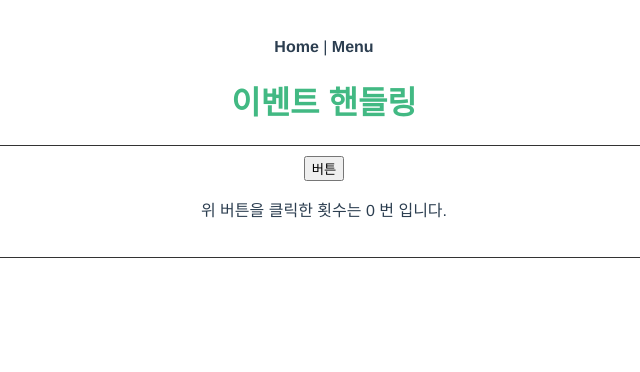
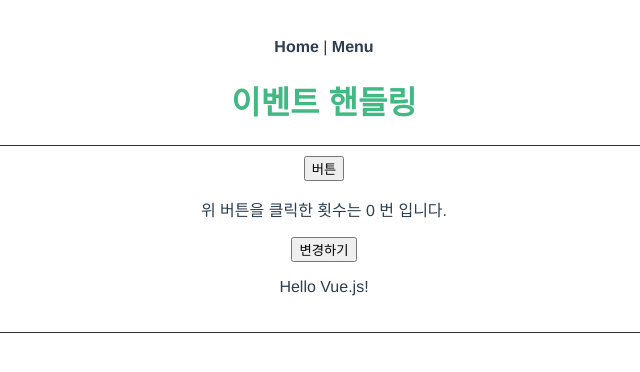
Before and after one commit to kyeongmin21/vueStudy, a Vue app: page /event in a window 1280 px wide. Shown: the top 372 px of the page, without its empty margins (316-956 px from the left). Built offline with nearby package versions, Linux system fonts and the light colour scheme.

Commit message:
transition 이벤트

```diff
--- a/src/views/Event.vue
+++ b/src/views/Event.vue
@@ -4,7 +4,14 @@
 
     <section class="first">
       <button @click="counter">버튼</button>
-      <p>위 버튼을 클릭한 횟수는 {{ num}} 번 입니다.</p>
+      <p>위 버튼을 클릭한 횟수는 {{ num }} 번 입니다.</p>
+
+      <button v-on:click="show =! show">변경하기</button>
+      <transition>
+        <p v-if="show">Hello Vue.js!</p>
+      </transition>
+
+
     </section>
   </div>
 </template>
@@ -13,22 +20,30 @@
 
 export default {
   name: "Event",
-  components: {
-
-  },
+  components: {},
   data() {
     return {
       num: 0,
+      show: true,
     };
   },
   methods: {
     counter() {
       this.num += 1;
-    }
+    },
+
   },
 };
 </script>
 
-<style>
+<style scoped>
 @import "/css/style.css";
+
+.v-enter-active, .v-leave-active {
+  transition: opacity 1s;
+}
+
+.v-enter, .v-leave-to {
+  opacity: 0;
+}
 </style>
```
